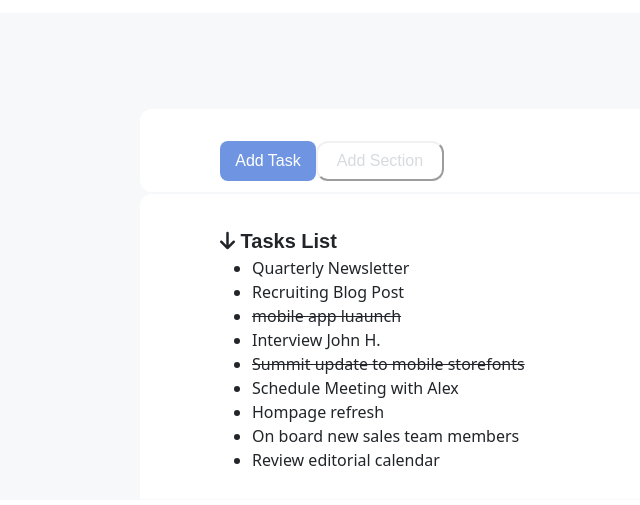
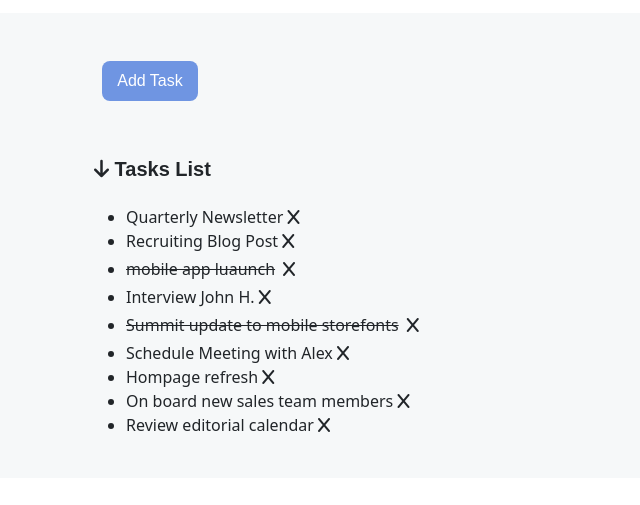
Before and after one commit to mattemutti/vue-todolist, a plain HTML site: page index.html in a window 1280 px wide. Shown: the part 119-624 px from the top of the page, without its empty margins (0-640 px from the left). Drawn offline with nearby package versions, Linux system fonts and the light colour scheme.

Commit message:
add milestone 2

```diff
--- a/assets/css/style.css
+++ b/assets/css/style.css
@@ -9,6 +9,10 @@
     --bool-accent4: rgba(242, 158, 51, 1);
     --bool-accent5: rgba(246, 248, 249, 1);
 }
+
+/* *{
+  border: 1px dashed black;
+} */
 
 body{
     margin: 0;
@@ -42,7 +46,7 @@ body{
 /* #region containe main site */
 
 
-.container{
+/* .container{
     width: 1000px;
     margin: auto;
     margin-top: 5rem;
@@ -52,7 +56,7 @@ body{
     border-bottom: 3px solid rgb(255, 255, 255);
     padding-top: 2rem;
     border-radius: 12px;
-}
+} */
 
 .container2{
     width: 1000px;
@@ -146,13 +150,15 @@ body{
 
 .button-section{
     font-family: sans-serif;
-    color: rgba(215, 219, 222, 1);
+    color: rgb(42, 46, 161);
     background-color:white;
     border-radius: 12px;
     width: 8rem;
     height: 2.5rem;
     font-size: 1rem;
     border-color: rgb(241, 241, 241);
+
+    display: none;
 
 }
 
--- a/assets/js/app.js
+++ b/assets/js/app.js
@@ -41,23 +41,32 @@ createApp({
 					done: false,
 				},
 			],
+		}
+	},
 
-			//Qui andranno le funzioni
+	//Qui le funzioni
 	methods: {
 
+		removeTask(index) {
+			console.log('remove this task', index);
+			this.list.splice(index, 1);
+
+		},
+
+		addTask() {
+
+		}
 
 
 	},
 
 	//qui nell' hook mounted
 	mounted() {
-				//console.log(this.list),
+		console.log(this.list);
 		//console.log("ciao")
 	}
 
 
 
 
-		}
-	}
 }).mount('#app')
--- a/index.html
+++ b/index.html
@@ -29,25 +29,27 @@
 
 
         <div class="bg-color">
-            <main class="site-main">
-                <div class="container">
-                    <button class="button-task" type="button">Add Task</button>
-                    <button class="button-section">Add Section</button>
+
+                <div class="container p-4">
+                    <div class="raw">
+                        <button class="button-task m-2" type="button">Add Task</button>
+                        <button class="button-section m-2">Add Section</button>
+                    </div>
                 </div>
-            </main>
             <!-- Section button add tasks -->
 
-            <div class="container2">
-                <span class="title"><i class="fa-solid fa-arrow-down"></i> <b>Tasks List</b></span>
+
+            <div class="container p-4">
+                <h3 class="title pb-3"><i class="fa-solid fa-arrow-down"></i> <b>Tasks List</b></h3>
                 <ul>
-                    <div v-for="(task, index) in list">
-                        <li v-if="list[index].done === true" style="text-decoration: line-through;">{{task.text}}</li>
-                        <li v-else >{{task.text}}</li>
+                    <div v-for="(task, index) in list"  @click="removeTask(index)">
+                        <li v-if="list[index].done === true" style="text-decoration: line-through;">{{task.text}}<i class="fa-solid fa-x p-2"></i></li>
+                        <li v-else>{{task.text}} <span class=""><i class="fa-solid fa-x"></i></span></li>
                     </div>
                 </ul>
             </div>
         </div>
-        <!-- site main -->
+        <!-- section task -->
 
     </div>
 
```
Also changed, not shown: 1 other file. Lines whose indentation alone changed are shown as unchanged.
